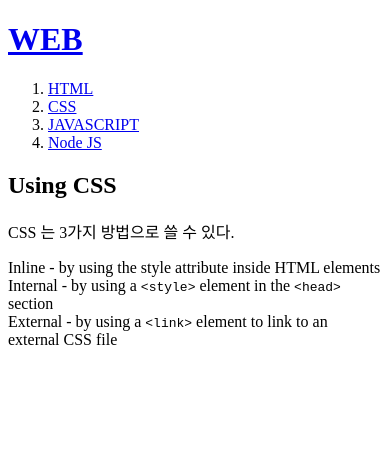
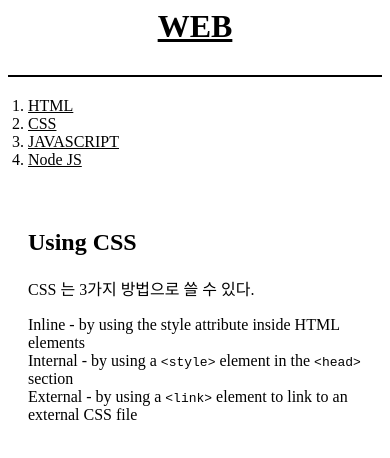
Before and after one commit to ehju/web01, a plain HTML site: page pages/2.html in a window 390 px wide. Drawn offline with Linux system fonts and the light colour scheme; files that its build step writes are made by us from their sources.

Commit message:
grid and mediaquery test

```diff
--- a/assets/style.css
+++ b/assets/style.css
@@ -1,4 +1,30 @@
 .title {
-  text-align: center;
-  border: 3px solid green;
+	text-align: center;
+	border-bottom: 2px solid black;
+	padding-bottom: 30px;
+	margin: 0;
 }
+
+a {
+	color: black;
+}
+#wrapper {
+	display: grid;
+	grid-template-columns: 150px 1fr;
+}
+#wrapper ol {
+	border-right: 2px solid black;
+	margin: 0;
+	padding: 20px;
+}
+#article {
+	padding: 20px;
+}
+@media (max-width: 800px) {
+	#wrapper {
+		display: block;
+	}
+	#wrapper ol {
+		border-right: none;
+	}
+}
--- a/pages/2.html
+++ b/pages/2.html
@@ -6,18 +6,19 @@
 		<meta name="description" content="HTML 연습 페이지" />
 		<meta name="author" content="EHJU" />
 		<meta name="viewport" content="width=device-width, initial-scale=1.0" />
-		<link rel="stylesheet" href="assets/style.css">
+		<link rel="stylesheet" href="../assets/style.css" />
 		<title>CSS</title>
 	</head>
 	<body>
-		<h1><a href="../index.html">WEB</a></h1>
+		<h1 class="title"><a href="../index.html">WEB</a></h1>
+		<div id="wrapper">
 			<ol>
 				<li><a href="1.html">HTML</a></li>
 				<li><a href="2.html">CSS</a></li>
 				<li><a href="3.html">JAVASCRIPT</a></li>
 				<li><a href="4.html">Node JS</a></li>
 			</ol>
-		<div>
+			<div id="article">
 				<h2>
 					Using CSS
 				</h2>
@@ -29,5 +30,6 @@
 				<code>&lt;head&gt;</code> section<br />
 				External - by using a <code>&lt;link&gt;</code> element to link to an external CSS file
 			</div>
+		</div>
 	</body>
 </html>
```
Also changed, not shown: index.html (+3 -11 lines), pages/3.html (+2 -1 lines), pages/4.html (+2 -1 lines). Lines whose indentation alone changed are shown as unchanged.
